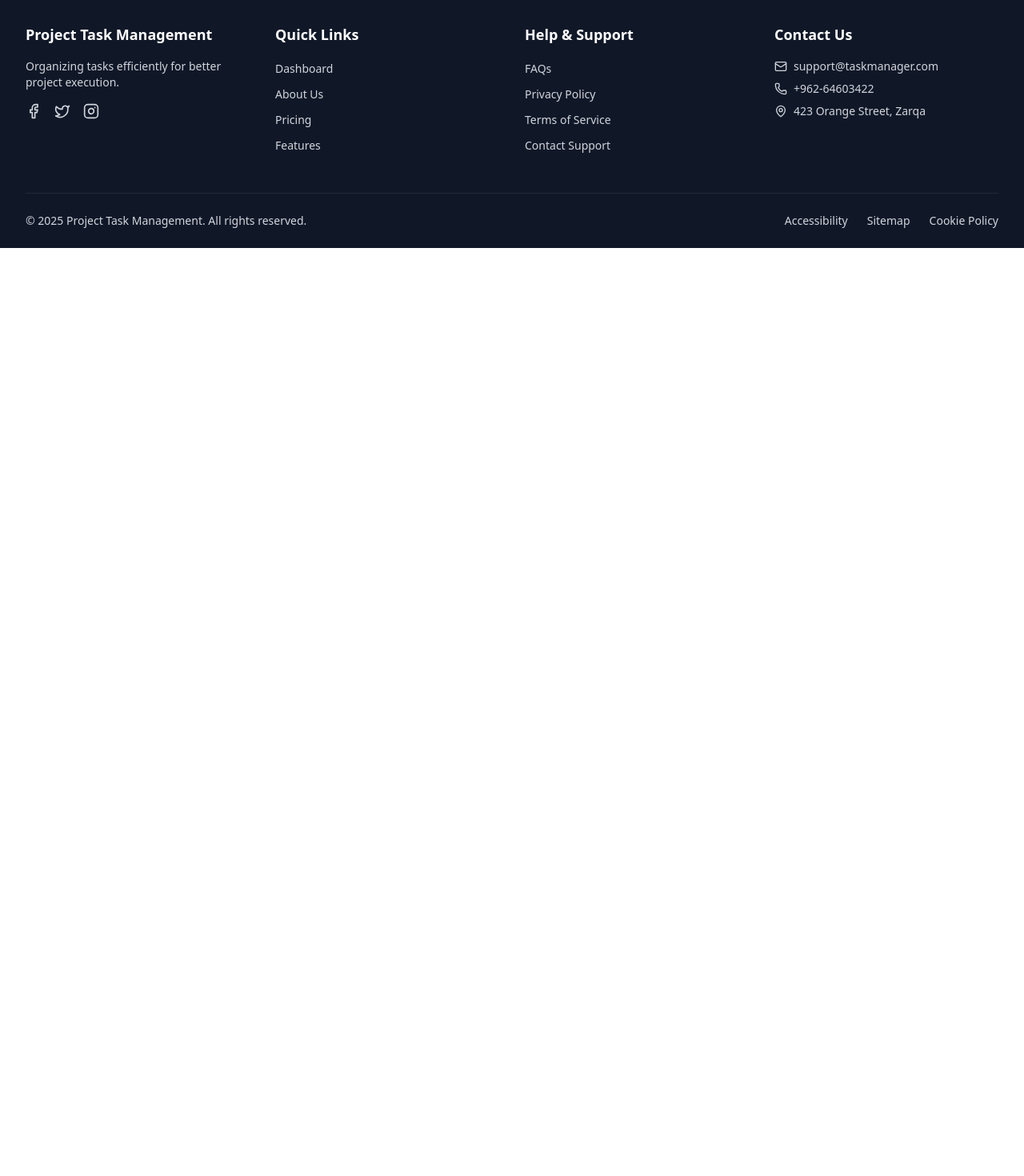
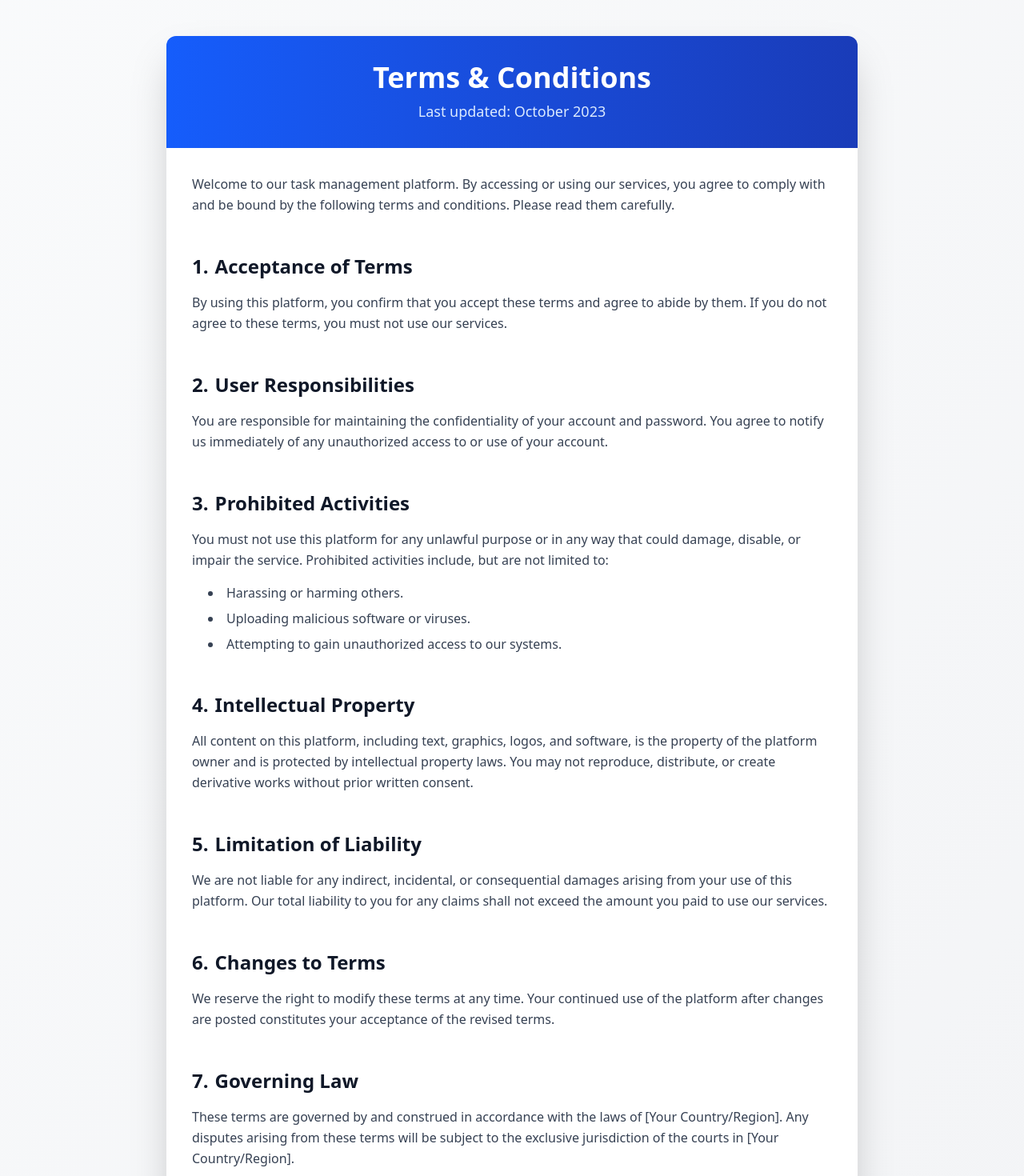
Before and after one commit to FlowBoardProject/Task-management, a React (Vite) app: page /terms-and-conditions in a window 1280 px wide. Shown: the part 100-1570 px from the top of the page at 80% size. Before the commit the page ends 800 px from the top, so only its background shows below. Built offline with nearby package versions, Linux system fonts and the light colour scheme; no server answers.

Commit message:
make a t&c page

```diff
--- a/src/App.jsx
+++ b/src/App.jsx
@@ -14,7 +14,7 @@ import Contact from "./pages/Contact";
 import VerifyEmail from "./pages/VerifyEmail";
 import ProtectedRoute from "./components/ProtectedRoute";
 import TaskBoard from "./pages/TaskBoard";
-
+import TermsAndConditions from "./pages/TermsAndConditions";
 export default function App() {
   return (
     <Router>
@@ -30,6 +30,7 @@ export default function App() {
           <Route path="/articles" element={<Articles />} />
           <Route path="/profile" element={<Profile />} />
           <Route path="/tasks" element={<ProtectedRoute><TaskBoard /></ProtectedRoute>} />
+          <Route path="/terms-and-conditions" element={<TermsAndConditions />} />
           <Route
             path="/dashboard"
             element={
--- a/src/components/Footer.jsx
+++ b/src/components/Footer.jsx
@@ -103,10 +103,10 @@ const Footer = () => {
               </li>
               <li>
                 <Link
-                  to="/terms"
+                  to="/terms-and-conditions"
                   className="text-sm hover:text-white transition-colors"
                 >
-                  Terms of Service
+                  Terms & Conditions
                 </Link>
               </li>
               <li>
--- /dev/null
+++ b/src/pages/TermsAndConditions.jsx
@@ -0,0 +1,124 @@
+import React from 'react';
+import { Link } from 'react-router-dom';
+
+const TermsAndConditions = () => {
+  return (
+    <div className="bg-gradient-to-br from-gray-50 to-gray-100 min-h-screen py-16">
+      <div className="container mx-auto px-4 max-w-4xl">
+        {/* Card Container */}
+        <div className="bg-white shadow-2xl rounded-xl overflow-hidden">
+          {/* Header Section */}
+          <div className="bg-gradient-to-r from-blue-600 to-blue-800 p-8 text-center">
+            <h1 className="text-4xl font-bold text-white">Terms & Conditions</h1>
+            <p className="mt-2 text-lg text-blue-100">
+              Last updated: October 2023
+            </p>
+          </div>
+
+          {/* Content Section */}
+          <div className="p-8">
+            {/* Introduction */}
+            <div className="mb-12">
+              <p className="text-gray-700 leading-relaxed">
+                Welcome to our task management platform. By accessing or using our services, you agree to comply with and be bound by the following terms and conditions. Please read them carefully.
+              </p>
+            </div>
+
+            {/* Sections */}
+            <div className="space-y-12">
+              {/* Section 1 */}
+              <div>
+                <h3 className="text-2xl font-semibold text-gray-900 mb-4 flex items-center">
+                  <span className="mr-2">1.</span> Acceptance of Terms
+                </h3>
+                <p className="text-gray-700 leading-relaxed">
+                  By using this platform, you confirm that you accept these terms and agree to abide by them. If you do not agree to these terms, you must not use our services.
+                </p>
+              </div>
+
+              {/* Section 2 */}
+              <div>
+                <h3 className="text-2xl font-semibold text-gray-900 mb-4 flex items-center">
+                  <span className="mr-2">2.</span> User Responsibilities
+                </h3>
+                <p className="text-gray-700 leading-relaxed">
+                  You are responsible for maintaining the confidentiality of your account and password. You agree to notify us immediately of any unauthorized access to or use of your account.
+                </p>
+              </div>
+
+              {/* Section 3 */}
+              <div>
+                <h3 className="text-2xl font-semibold text-gray-900 mb-4 flex items-center">
+                  <span className="mr-2">3.</span> Prohibited Activities
+                </h3>
+                <p className="text-gray-700 leading-relaxed mb-4">
+                  You must not use this platform for any unlawful purpose or in any way that could damage, disable, or impair the service. Prohibited activities include, but are not limited to:
+                </p>
+                <ul className="list-disc list-inside text-gray-700 space-y-2 pl-5">
+                  <li>Harassing or harming others.</li>
+                  <li>Uploading malicious software or viruses.</li>
+                  <li>Attempting to gain unauthorized access to our systems.</li>
+                </ul>
+              </div>
+
+              {/* Section 4 */}
+              <div>
+                <h3 className="text-2xl font-semibold text-gray-900 mb-4 flex items-center">
+                  <span className="mr-2">4.</span> Intellectual Property
+                </h3>
+                <p className="text-gray-700 leading-relaxed">
+                  All content on this platform, including text, graphics, logos, and software, is the property of the platform owner and is protected by intellectual property laws. You may not reproduce, distribute, or create derivative works without prior written consent.
+                </p>
+              </div>
+
+              {/* Section 5 */}
+              <div>
+                <h3 className="text-2xl font-semibold text-gray-900 mb-4 flex items-center">
+                  <span className="mr-2">5.</span> Limitation of Liability
+                </h3>
+                <p className="text-gray-700 leading-relaxed">
+                  We are not liable for any indirect, incidental, or consequential damages arising from your use of this platform. Our total liability to you for any claims shall not exceed the amount you paid to use our services.
+                </p>
+              </div>
+
+              {/* Section 6 */}
+              <div>
+                <h3 className="text-2xl font-semibold text-gray-900 mb-4 flex items-center">
+                  <span className="mr-2">6.</span> Changes to Terms
+                </h3>
+                <p className="text-gray-700 leading-relaxed">
+                  We reserve the right to modify these terms at any time. Your continued use of the platform after changes are posted constitutes your acceptance of the revised terms.
+                </p>
+              </div>
+
+              {/* Section 7 */}
+              <div>
+                <h3 className="text-2xl font-semibold text-gray-900 mb-4 flex items-center">
+                  <span className="mr-2">7.</span> Governing Law
+                </h3>
+                <p className="text-gray-700 leading-relaxed">
+                  These terms are governed by and construed in accordance with the laws of [Your Country/Region]. Any disputes arising from these terms will be subject to the exclusive jurisdiction of the courts in [Your Country/Region].
+                </p>
+              </div>
+            </div>
+
+            {/* Contact Section */}
+            <div className="mt-12 border-t border-gray-200 pt-8">
+              <p className="text-gray-700 leading-relaxed">
+                If you have any questions about these terms, please contact us at{' '}
+                <Link
+                  to="/contact"
+                  className="text-blue-600 hover:text-blue-800 font-semibold transition-colors"
+                >
+                  support@taskmanagement.com
+                </Link>.
+              </p>
+            </div>
+          </div>
+        </div>
+      </div>
+    </div>
+  );
+};
+
+export default TermsAndConditions;
```
